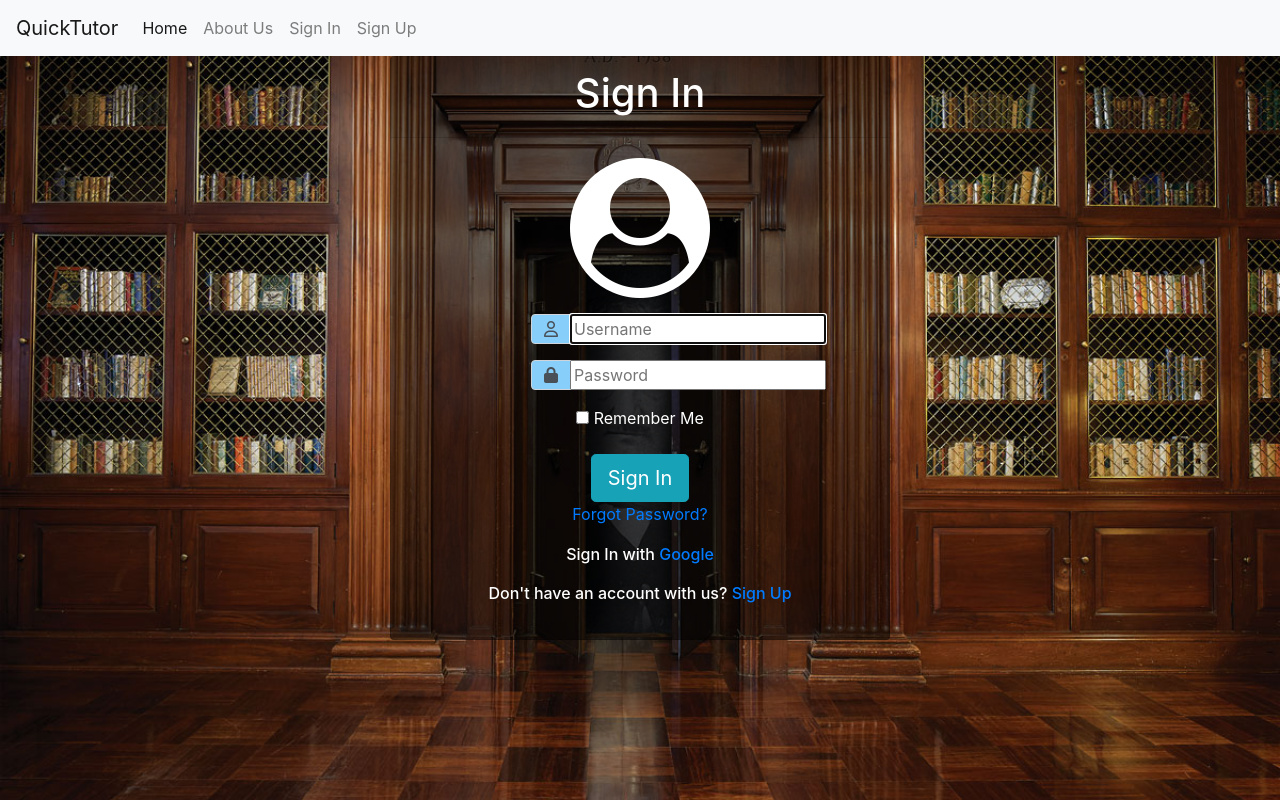
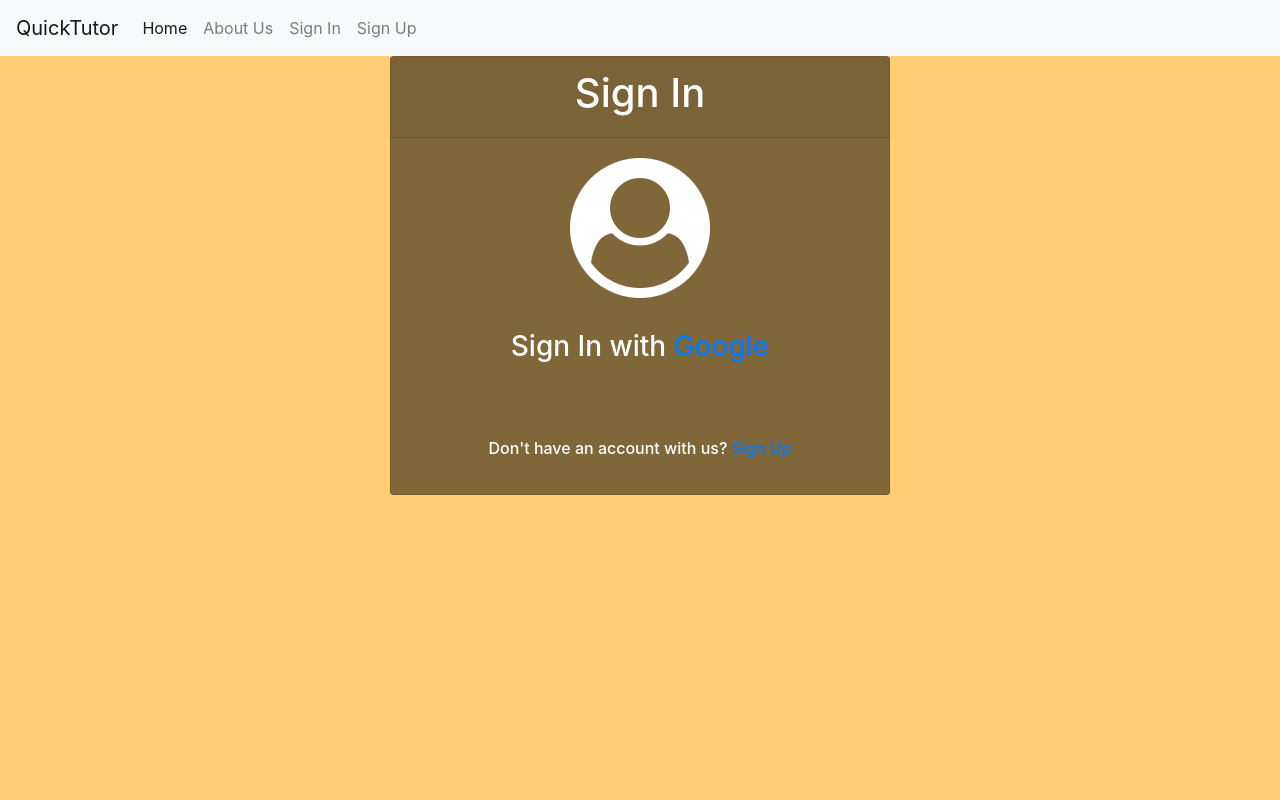
Before and after one commit to jam3gw/QuickTutorApp, a Django app: page /accounts/login/ in a window 1280 px wide. Run offline with Django 3.2, Linux system fonts and the light colour scheme; some libraries are stand-ins or nearby versions.

Commit message:
styled search page, changed login to google only

```diff
--- a/QuickTutor/static/styling/login.css
+++ b/QuickTutor/static/styling/login.css
@@ -1,5 +1,5 @@
 body {
-    background: url('images/mcgregor.jpg') no-repeat center center fixed;
+    background: rgba(255, 186, 59, 0.705);
     background-size: cover;
 }
 
--- /dev/null
+++ b/QuickTutor/static/styling/search.css
@@ -0,0 +1,4 @@
+body {
+    background: rgba(255, 186, 59, 0.705);
+    background-size: cover;
+}
--- a/QuickTutor/templates/QuickTutor/search.html
+++ b/QuickTutor/templates/QuickTutor/search.html
@@ -1,8 +1,8 @@
 {% extends "base.html" %}
 {% block content %}
 {% load static %}
-
-
+<link rel="stylesheet" href="{% static 'styling/search.css' %}">
+<link rel="stylesheet" href="https://maxcdn.bootstrapcdn.com/font-awesome/4.5.0/css/font-awesome.min.css">
 <h3>Available Tutors</h4>
 <ul>
   {% if classes_need_help_in %}
--- a/QuickTutor/templates/account/login.html
+++ b/QuickTutor/templates/account/login.html
@@ -23,9 +23,12 @@
   <div class="container" style="display:inline-block; text-align:center;">
      <h3><i class="fa fa-user-circle fa-5x" style="display:inline-block; text-align:center;" ></i></h3>
           {% if socialaccount_providers %}
-          <form class="login" method="POST" action="{% url 'account_login' %}" >
+          <form class="login" method="POST" action="{% url 'account_login' %}" style="color: white" >
               {% csrf_token %}
-
+              <br>
+              <h3>Sign In with <a title="Google" class="socialaccount_provider google" href="/accounts/google/login/?process=login">Google</a></h3>
+              <br>
+<!--
               <p>
                 <div class="input-group form-group">
                   <div class="input-group-prepend" >
@@ -41,24 +44,21 @@
                   </div>
 
                 <input type="password" name="password" placeholder="Password" required="" id="id_password">
-
-              </div>
+                </div>
               </p>
               <p>
                 <input type="checkbox" name="remember" id="id_remember">
                 <label for="id_remember">Remember Me</label>
               </p>
+-->
               {% if redirect_field_value %}
               <input type="hidden" name="{{ redirect_field_name }}" value="{{ redirect_field_value }}" />
               {% endif %}
-              <button type="submit" class="btn btn-info btn-lg">{% trans "Sign In" %}</button>
+              <!--<button type="submit" class="btn btn-info btn-lg">{% trans "Sign In" %}</button>-->
               <br>
-              <a class="button secondaryAction" href="{% url 'account_reset_password' %}">{% trans "Forgot Password?" %}</a>
+              <!--<a class="button secondaryAction" href="{% url 'account_reset_password' %}">{% trans "Forgot Password?" %}</a>-->
             </form>
           <h6 >
-            <br>
-            Sign In with <a title="Google" class="socialaccount_provider google" href="/accounts/google/login/?process=login">Google</a>
-            <br>
             <br>
             <!--Sign In with: {% include "socialaccount/snippets/provider_list.html" with process="login" %}</a> <br>-->
             Don't have an account with us? <a href="{{ signup_url }}">Sign Up</a> <br>
```
Also changed, not shown: QuickTutor/templates/QuickTutor/otherProfile.html (+7 -1 lines).
